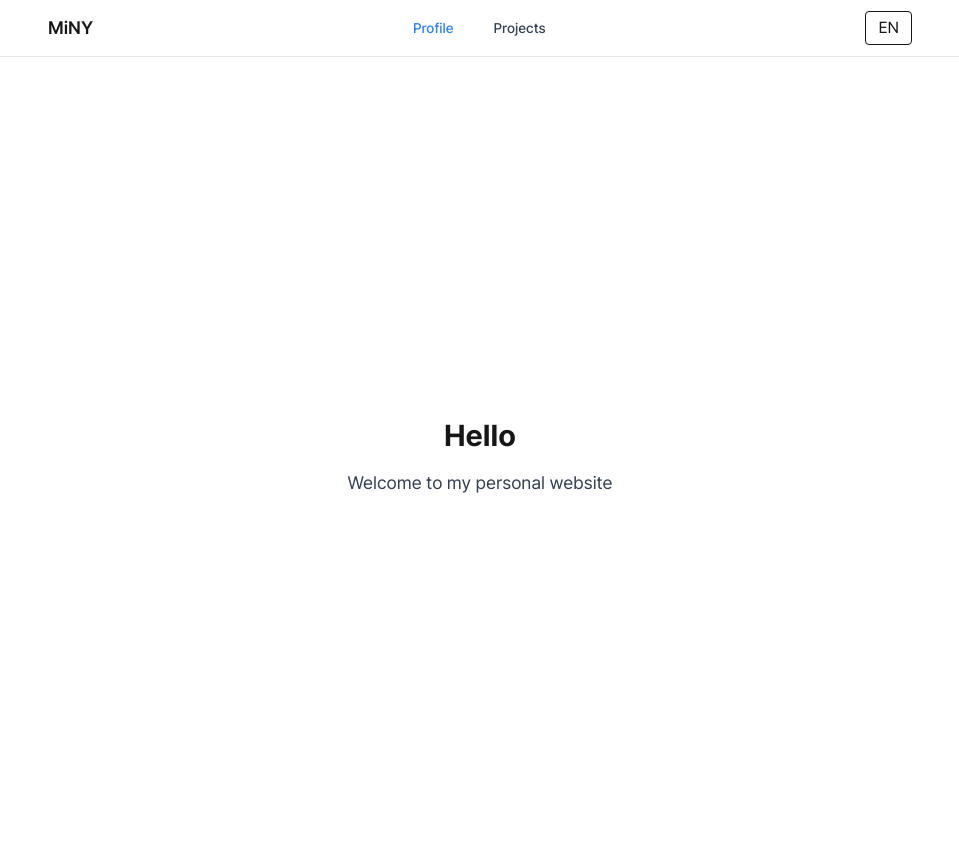
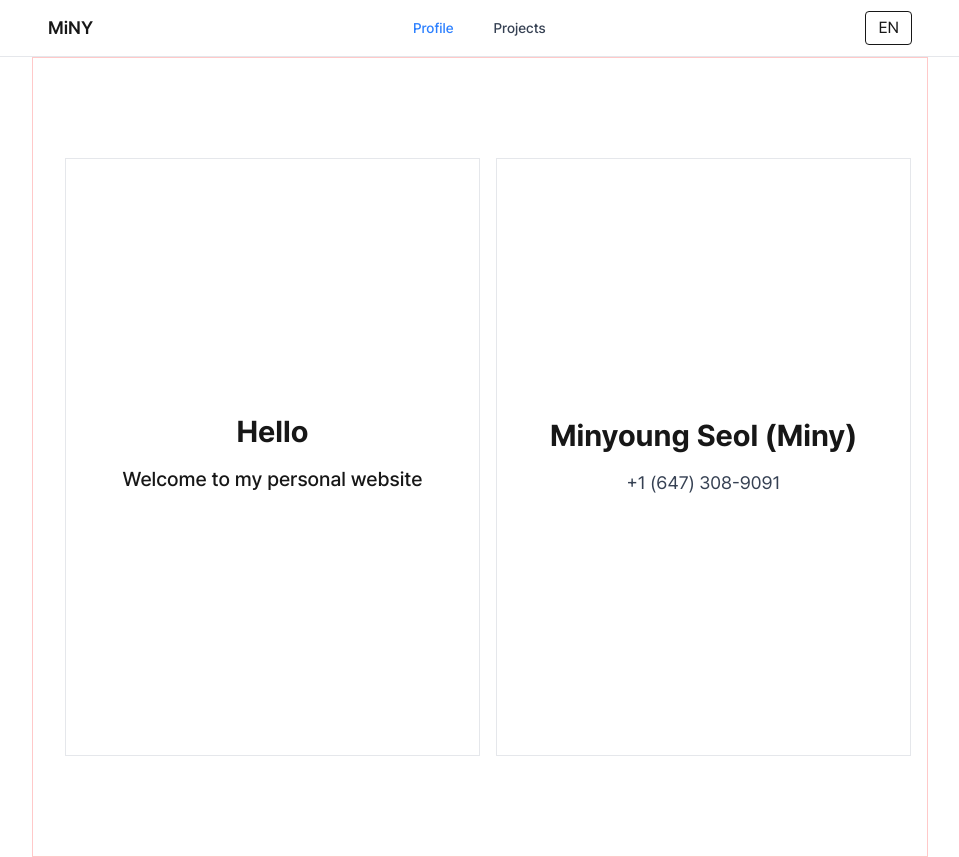
Before and after one commit to MinyoungSeol/my-next-app, a Next.js app: page / in a window 1280 px wide. Shown: the whole page, without its empty margins (160-1119 px from the left). Built offline with nearby package versions, Linux system fonts and the light colour scheme.

Commit message:
(wip)feat: Add main sections in Profile page

```diff
--- a/src/app/(route)/page.tsx
+++ b/src/app/(route)/page.tsx
@@ -1,19 +1,26 @@
 'use client';
 
-import { useLanguage } from "@/context/LanguageContext";
-import en from "@/locales/en.json";
-import ko from "@/locales/ko.json";
+// import { useLanguage } from "@/context/LanguageContext";
+// import en from "@/locales/en.json";
+// import ko from "@/locales/ko.json";
+
+// components
+import LeftSection from "@/components/LeftSection";
+import RightSection from "@/components/RightSection";
 
 export default function Home() {
 
-  const { lang } = useLanguage();
-  const content = lang === 'en' ? en : ko;
+  // const { lang } = useLanguage();
+  // const content = lang === 'en' ? en : ko;
 
   return (
-    <main className = "mx-auto flex min-h-screen max-w-4xl flex-col items-center justify-center px-4">
+    <main className = "mx-auto h-screen max-w-4xl flex flex-row items-center justify-center px-4 border border-red-200">
 
-      <h2 className = "mb-4 text-3xl font-bold">{content.greeting}</h2>
-      <p className = "text-center text-lg text-gray-700">{content.intro}</p>
+      {/* <h2 className = "mb-4 text-3xl font-bold">{content.greeting}</h2>
+      <p className = "text-center text-lg text-gray-700">{content.intro}</p> */}
+
+      <LeftSection />
+      <RightSection />
 
     </main>
   );
--- /dev/null
+++ b/src/app/_components/LeftSection.tsx
@@ -0,0 +1,17 @@
+'use client';
+
+import { useLanguage } from "@/context/LanguageContext";
+import en from "@/locales/en.json";
+import ko from "@/locales/ko.json";
+
+export default function LeftSection() {
+    const { lang } = useLanguage();
+    const content = lang === 'en' ? en : ko;
+
+    return (
+        <section className="w-full max-w-1/2 min-h-3/4 px-4 py-8 mx-4 flex-1 flex flex-col items-center justify-center border border-gray-200">
+            <h2 className = "mb-4 text-3xl font-bold">{content["profile-greeting"]}</h2>
+            <h4 className = "mb-2 text-xl font-medium">{content["profile-intro"]}</h4>
+        </section>
+    );
+}
--- /dev/null
+++ b/src/app/_components/RightSection.tsx
@@ -0,0 +1,17 @@
+'use client';
+
+import { useLanguage } from "@/context/LanguageContext";
+import en from "@/locales/en.json";
+import ko from "@/locales/ko.json";
+
+export default function RightSection() {
+    const { lang } = useLanguage();
+    const content = lang === 'en' ? en : ko;
+
+    return (
+        <section className="w-full max-w-1/2 min-h-3/4 px-4 py-8 flex-1 flex flex-col items-center justify-center border border-gray-200">
+            <p className = "mb-4 text-3xl font-bold">{content["profile-name"]}</p>
+            <p className = "text-center text-lg text-gray-700">{content["profile-contact"]}</p>
+        </section>
+    );
+}
--- a/src/locales/en.json
+++ b/src/locales/en.json
@@ -1,4 +1,6 @@
 {
-  "greeting": "Hello",
-  "intro": "Welcome to my personal website"
+  "profile-greeting": "Hello",
+  "profile-intro": "Welcome to my personal website",
+  "profile-name": "Minyoung Seol (Miny)",
+  "profile-contact": "+1 (647) 308-9091"
 }
--- a/src/locales/ko.json
+++ b/src/locales/ko.json
@@ -1,4 +1,6 @@
 {
-  "greeting": "안녕하세요",
-  "intro": "히히"
+  "profile-greeting": "안녕하세요",
+  "profile-intro": "환영합니다",
+  "profile-name": "설민영",
+  "profile-contact": "+82 10-5567-7412"
 }
```
